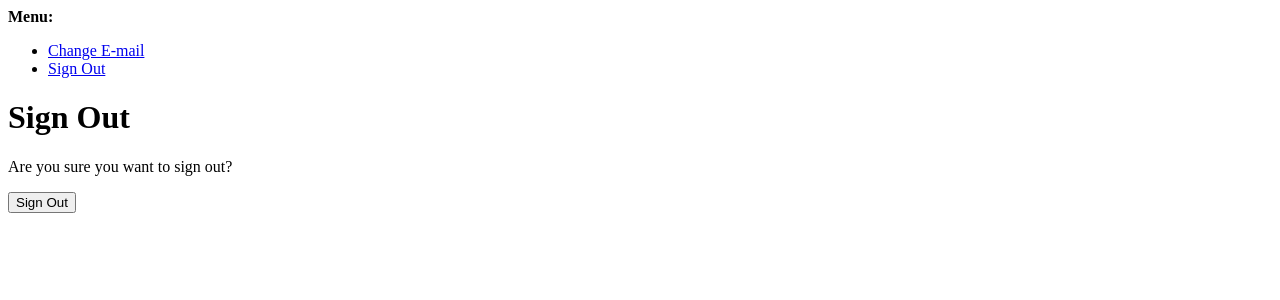
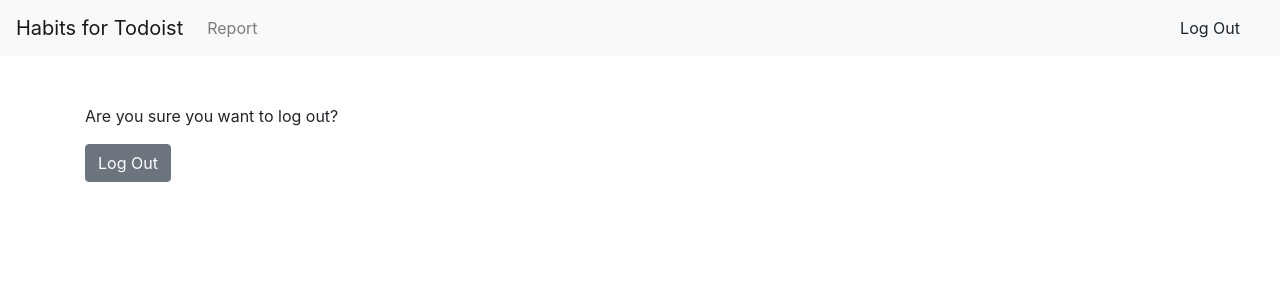
Before and after one commit to travisjungroth/todoer, a Django app: page /accounts/logout/ in a window 1280 px wide. Shown: the top 300 px of the page. Run offline with Django 3.2, Linux system fonts and the light colour scheme; the visitor is signed in with stand-in values (Sample User, id 1); some libraries are stand-ins or nearby versions.

Commit message:
Fix links

```diff
--- a/habits/urls.py
+++ b/habits/urls.py
@@ -1,3 +1,4 @@
+from allauth.account.views import logout
 import debug_toolbar
 from django.contrib import admin
 from django.urls import path, include
@@ -5,9 +6,10 @@
 from . import views
 
 urlpatterns = [
+    path('', views.Home.as_view(), name='home'),
     path('admin/', admin.site.urls),
-    path('accounts/', include('allauth.urls')),
-    path('', views.Home.as_view(), name='home'),
+    path('accounts/todoist/', include('todoist_oauth2.urls')),
+    path('accounts/logout/', logout, name="logout"),
     path('report/', views.WeekScores.as_view(), name='report'),
     path('__debug__/', include(debug_toolbar.urls)),
 ]
--- /dev/null
+++ b/templates/account/logout.html
@@ -0,0 +1,12 @@
+{% extends 'base.html' %}
+{% load bootstrap4 %}
+{% block main %}
+        <form method="post" action="{% url 'logout' %}" class="form mt-5">
+            {% csrf_token %}
+            {% if redirect_field_value %}
+                <input type="hidden" name="{{ redirect_field_name }}" value="{{ redirect_field_value }}"/>
+            {% endif %}
+            <p>Are you sure you want to log out?</p>
+            <button type="submit" class="btn btn-secondary">Log Out</button>
+        </form>
+{% endblock %}
--- a/templates/nav_bar.html
+++ b/templates/nav_bar.html
@@ -22,11 +22,11 @@
         <ul class="navbar-nav ml-auto">
             {% if user.is_authenticated %}
                 <li class="nav-item">
-                    <a href="{% url 'account_logout' %}" class="dropdown-item">Log Out</a>
+                    <a href="{% url 'logout' %}" class="dropdown-item">Log Out</a>
                 </li>
             {% else %}
                 <li class="nav-item">
-                    <a href="{% url 'account_login' %}" class="nav-link">Sign Up or Log in with Todoist</a>
+                    <a href="{% url 'todoist_login' %}" class="nav-link">Sign Up or Log in with Todoist</a>
                 </li>
             {% endif %}
         </ul>
```
